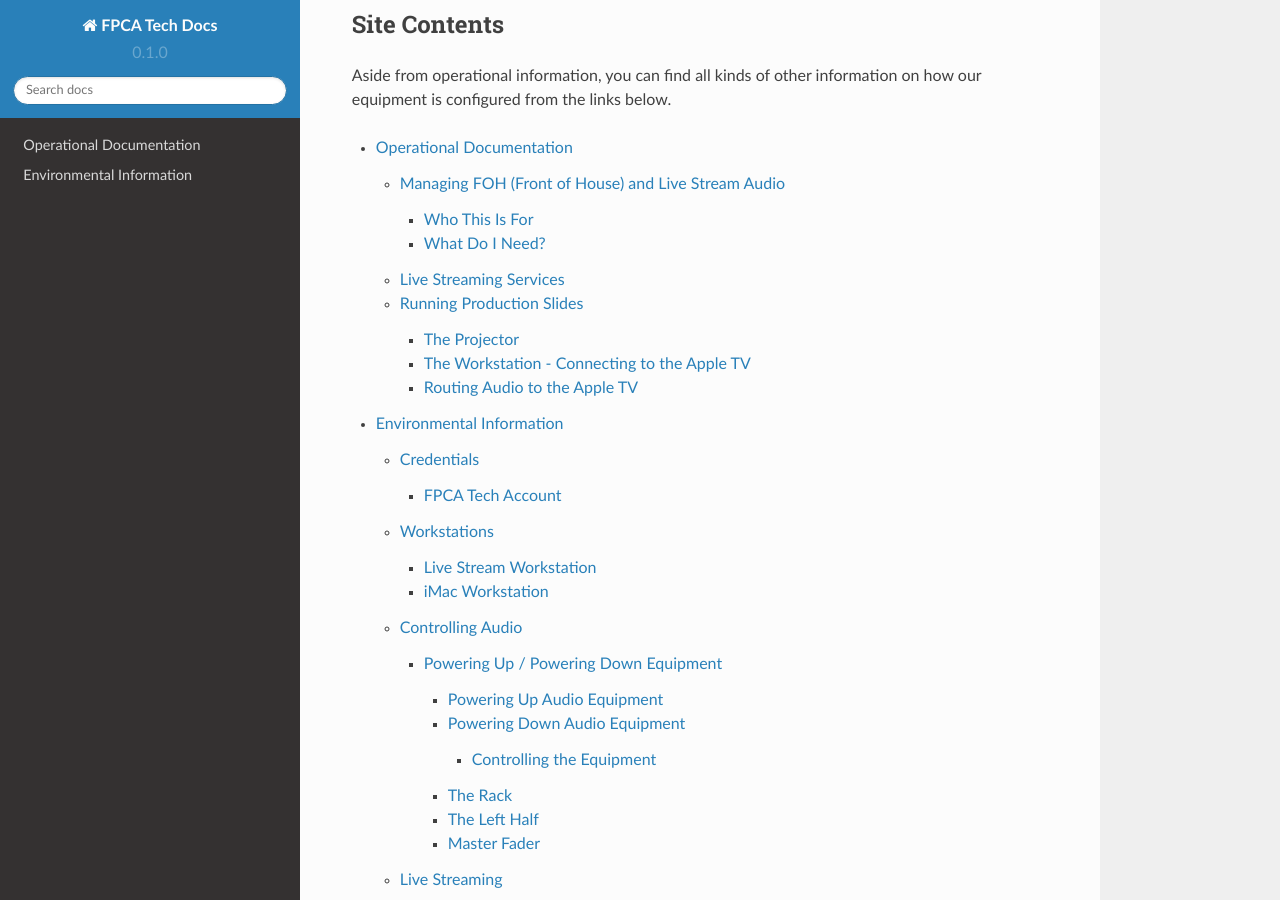
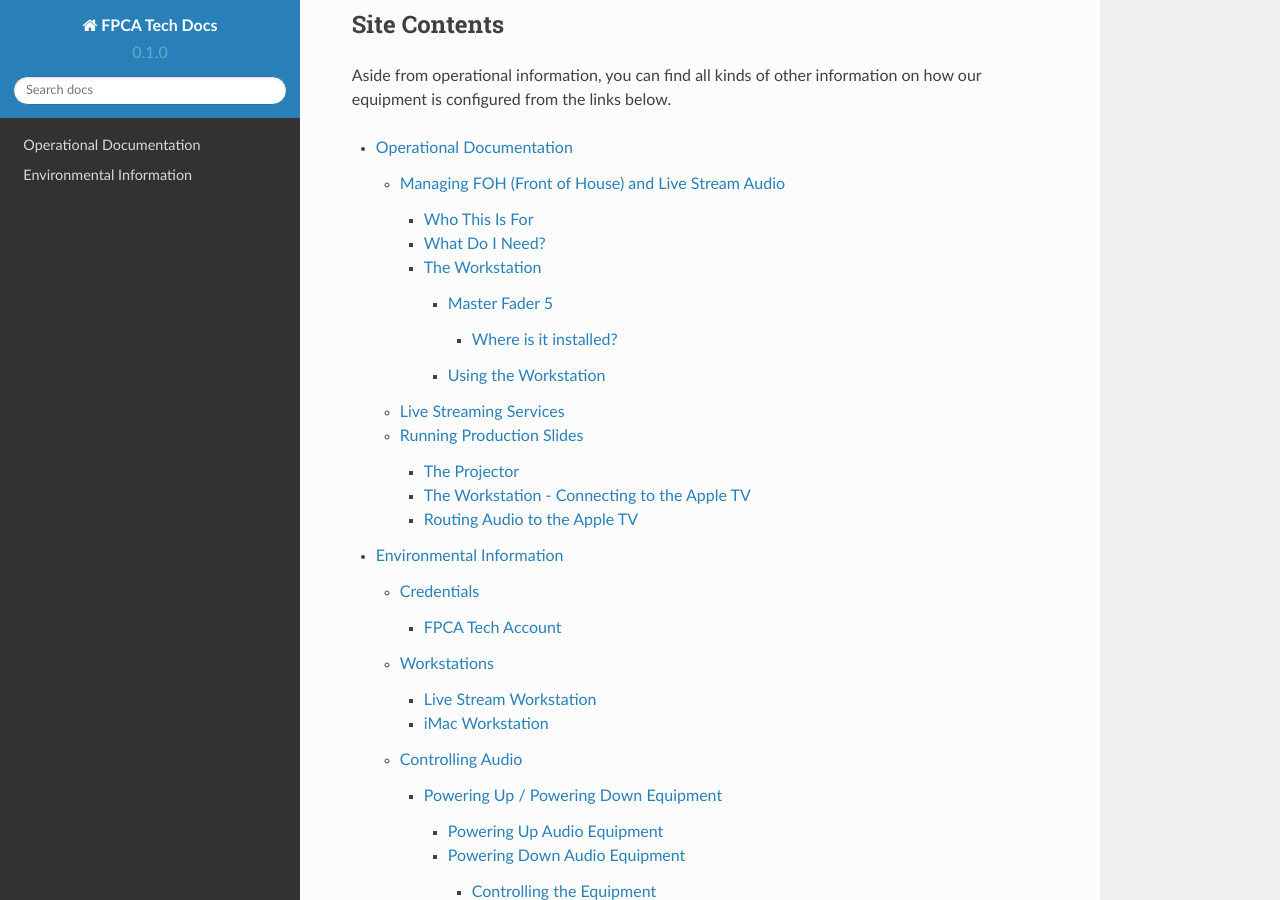
Before and after one commit to SimmoMar/fpcatechdocs, a Sphinx documentation site: the page built from docs/source/index.rst, in a window 1280 px wide and 900 px high, scrolled down 485 px. Built offline with Sphinx 7.4.7 and the Read the Docs theme 2.0.0, drawn with Linux system fonts in a browser that asks for light colours; some of the changed lines change nothing that is shown.

Commit message:
Adding info about audio management

```diff
--- a/docs/source/operational/prodaudio.rst
+++ b/docs/source/operational/prodaudio.rst
@@ -16,7 +16,58 @@
 What Do I Need?
 ***************
 
-Our audio is controlled by a piece of software called **Master Fader**,
-from the company **Mackie** who makes the mixer we use.
+You may have needed your own device(s) in the past to manage
+the audio system, or may have heard from volunteers that this
+was necessaary.
 
- * [Company information](www.mackie.com)
+**You do not need your own device; the tools are provided for you.**
+
+The Workstation
+***************
+
+The sound system can be managed from the iMac on the sanctuary
+floor, found on the right-hand side facing the chancel and just a
+few rows back.
+
+.. figure:: ../../images/audio/Audio-Workstation.jpg
+
+Master Fader 5
+==============
+
+.. image:: ../../images/icons/master_fader_5.png
+  :width: 100px
+  :align: right
+
+Master Fader is an application provided by Mackie, the
+manufacturer of the DL32R mixer (audio rig) we use for audio management.
+
+Master Fader provides a virtual control surface for:
+
+ * Adjusting audio levels
+ * Muting / un-muting channels, for pastors, liturgists, vocalists, instruments, etc.
+
+Where is it installed?
+----------------------
+
+You will see Master Fader on the desktop.  Double-click the
+icon to open it if it's not already open.
+
+Using the Workstation
+=====================
+
+#. The login information for the iMac can be found on a sticky
+   note under the table it is sitting on.
+
+#. When you are on the desktop, check the Wireless connection to see
+   that you are connected to "TheRig".
+
+   .. note::
+
+       If you do NOT see "TheRig" listed under possible wireless connections
+       that may be because the audio rack is not powered on.  Be sure the rack
+       is powered on before you attempt to use the iMac to manage audio.
+
+#. Open "Master Fader" as described above.
+
+#. With Master Fader running, click the icon shown below to
+   connect to the DL32R mixer with the application.
--- a/docs/source/operational/prodslides.rst
+++ b/docs/source/operational/prodslides.rst
@@ -25,6 +25,8 @@
     .. note::
 
        If at this point you see the monitor on the right mirrors the Apple TV on the floor, you can skip the rest of these steps.
+
+#. The password is written on a sticky note with the computer.
 
 #. Hit **Command + Space** on the keyboard to bring up the "Search Spotlight".
      * Enter the word **Displays**.  Hit enter again to accept the selection it shows and open the Displays control.
```
Also changed, not shown: docs/images/productions/iMac-PowerOn.jpg, 1 other file.
